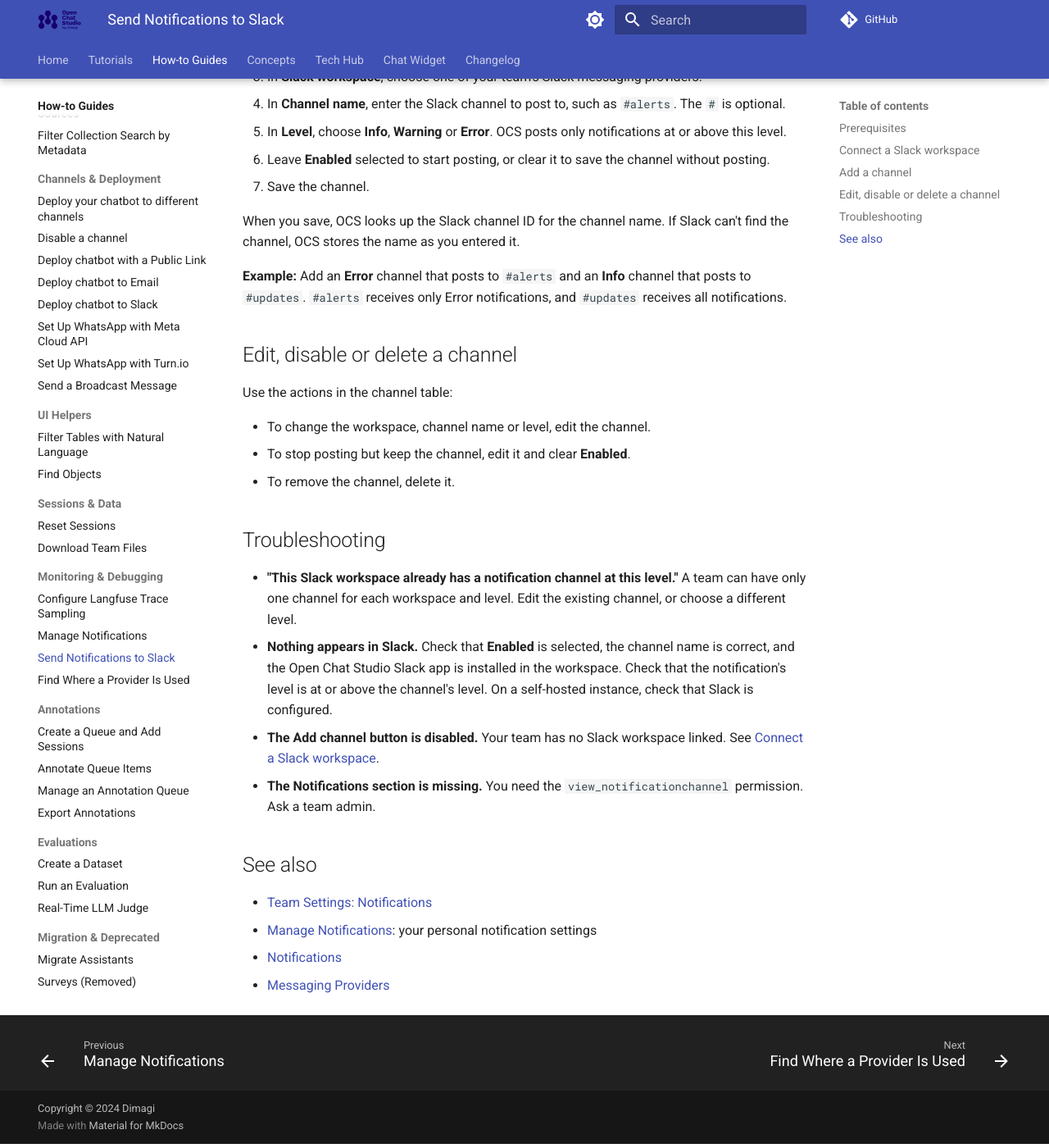
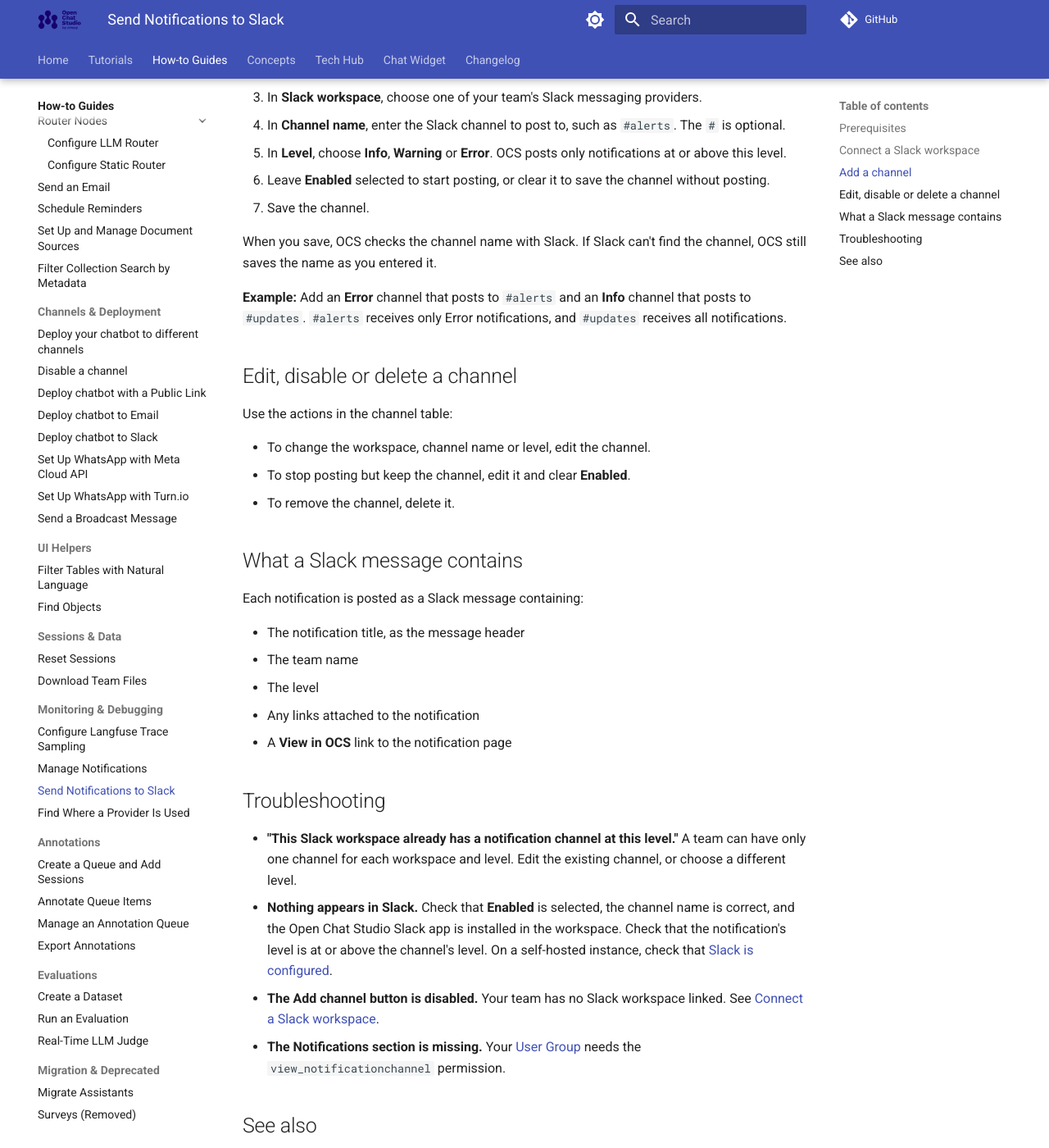
Before and after one commit to dimagi/open-chat-studio-docs, an MkDocs documentation site: the page built from docs/how-to/send_notifications_to_slack.md, in a window 1280 px wide and 1400 px high, scrolled down 1327 px. Shown: the whole window at 82% size. Built offline with MkDocs 1.6.1 and Material for MkDocs 9.7.7, drawn with Linux system fonts in a browser that asks for light colours; a script that is not in the unit is left out; comment, search, counter and statistics services are not loaded; some of the changed text lies outside the part shown.

Commit message:
Reword setting up slack notifications pages targeting  an admin user

```diff
--- a/docs/how-to/send_notifications_to_slack.md
+++ b/docs/how-to/send_notifications_to_slack.md
@@ -21,8 +21,8 @@
 
 !!! note "Self-hosted instances"
 
-    The instance must have Slack configured with `SLACK_CLIENT_ID`, `SLACK_CLIENT_SECRET` and `SLACK_SIGNING_SECRET`.
-    If these are not set, nothing is posted to Slack.
+    Whoever runs the instance must configure Slack first, or nothing is posted to Slack.
+    See [Configure Slack for Notifications on a Self-Hosted Instance](../tech-hub/slack_notifications_self_hosted.md).
 
 ## Connect a Slack workspace
 
@@ -32,7 +32,7 @@
 
 1. Click **Connect a Slack workspace** in the notice.
    This link appears only if you have permission to add messaging providers.
-   If you don't see it, ask a team admin.
+   If you don't see it, your [User Group](../concepts/team/groups.md) may not include that permission.
 2. Follow the Slack OAuth flow to add a Slack messaging provider.
    See [Configure a messaging provider](../tutorials/configure_msg_providers.md).
 3. Return to **Manage Team** > **Notifications**.
@@ -50,8 +50,8 @@
 6. Leave **Enabled** selected to start posting, or clear it to save the channel without posting.
 7. Save the channel.
 
-When you save, OCS looks up the Slack channel ID for the channel name.
-If Slack can't find the channel, OCS stores the name as you entered it.
+When you save, OCS checks the channel name with Slack.
+If Slack can't find the channel, OCS still saves the name as you entered it.
 
 **Example:** Add an **Error** channel that posts to `#alerts` and an **Info** channel that posts to `#updates`.
 `#alerts` receives only Error notifications, and `#updates` receives all notifications.
@@ -64,6 +64,16 @@
 - To stop posting but keep the channel, edit it and clear **Enabled**.
 - To remove the channel, delete it.
 
+## What a Slack message contains
+
+Each notification is posted as a Slack message containing:
+
+- The notification title, as the message header
+- The team name
+- The level
+- Any links attached to the notification
+- A **View in OCS** link to the notification page
+
 ## Troubleshooting
 
 - **"This Slack workspace already has a notification channel at this level."**
@@ -72,11 +82,11 @@
 - **Nothing appears in Slack.**
   Check that **Enabled** is selected, the channel name is correct, and the Open Chat Studio Slack app is installed in the workspace.
   Check that the notification's level is at or above the channel's level.
-  On a self-hosted instance, check that Slack is configured.
+  On a self-hosted instance, check that [Slack is configured](../tech-hub/slack_notifications_self_hosted.md).
 - **The Add channel button is disabled.**
   Your team has no Slack workspace linked. See [Connect a Slack workspace](#connect-a-slack-workspace).
 - **The Notifications section is missing.**
-  You need the `view_notificationchannel` permission. Ask a team admin.
+  Your [User Group](../concepts/team/groups.md) needs the `view_notificationchannel` permission.
 
 ## See also
 
```
Also changed, not shown: docs/concepts/team/index.md (+5 -4 lines).
